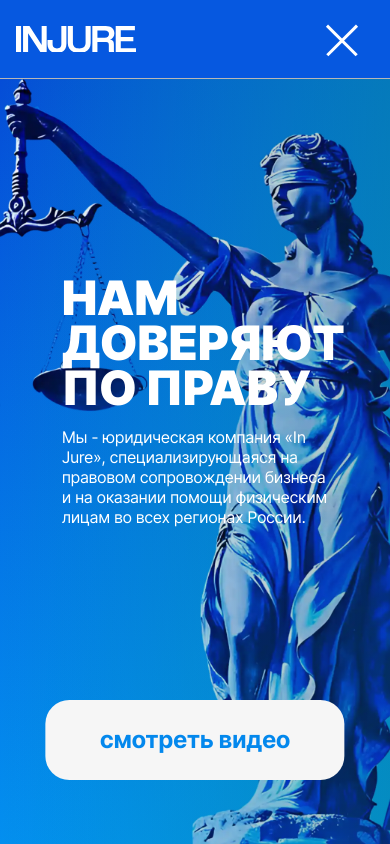
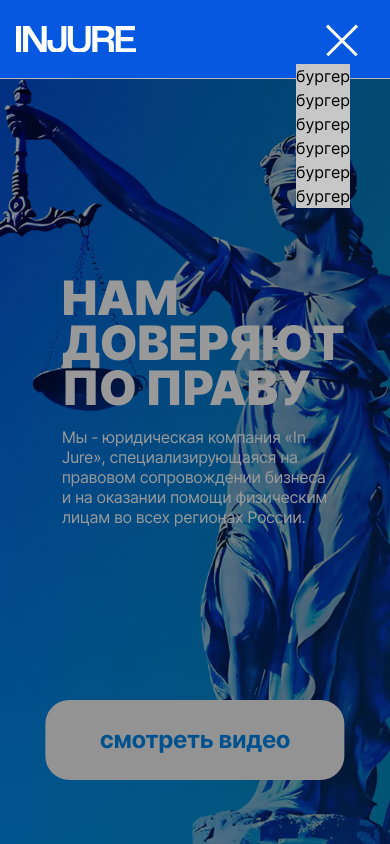
Before and after one commit to RomanTolkachev/injure, a React (Create React App) app: page / in a window 390 px wide. Both pictures are taken after a click on the button 350 px from the left and 39 px from the top of the page. Shown: the top 844 px of the page. Built offline with nearby package versions, Linux system fonts and the light colour scheme.

Commit message:
before layout changes

```diff
--- a/public/index.html
+++ b/public/index.html
@@ -13,5 +13,6 @@
   <body>
     <noscript>You need to enable JavaScript to run this app.</noscript>
     <div id="root"></div>
+    <div id="portal"></div>
   </body>
 </html>
--- a/src/App.tsx
+++ b/src/App.tsx
@@ -1,30 +1,28 @@
 import React from "react";
-import {Route, Routes} from "react-router-dom";
-import {Layout} from "./components/Layout";
-import {Hero} from "./pages/Hero";
-import {About} from "./pages/About";
-import {Services} from "./pages/Services";
-import {Team} from "./pages/Team";
-import {Portfolio} from "./pages/Portfolio";
-import {Contacts} from "./pages/Contacts";
-
+import { Route, Routes } from "react-router-dom";
+import { Layout } from "./components/Layout";
+import { Hero } from "./pages/Hero";
+import { About } from "./pages/About";
+import { Services } from "./pages/Services";
+import { Team } from "./pages/Team";
+import { Portfolio } from "./pages/Portfolio";
+import { Contacts } from "./pages/Contacts";
 
 function App(): React.JSX.Element {
-
   return (
-      <div className='font-Inter flex flex-col min-h-svh max-w-[100vw]'>
-          <Routes>
-              <Route path="/" element={<Layout />}>
-                  <Route path='/' element={<Hero />}></Route>
-                  <Route path='/about' element={<About />}></Route>
-                  <Route path='/services' element={<Services />}></Route>
-                  <Route path='/team' element={<Team />}></Route>
-                  <Route path='/portfolio' element={<Portfolio />}></Route>
-                  <Route path='/contacts' element={<Contacts />}></Route>
-              </Route>
-          </Routes>
-      </div>
-  )
+    <div className="flex min-h-svh max-w-[100vw] flex-col font-Inter">
+      <Routes>
+        <Route path="/" element={<Layout />}>
+          <Route path="/" element={<Hero />}></Route>
+          <Route path="/about" element={<About />}></Route>
+          <Route path="/services" element={<Services />}></Route>
+          <Route path="/team" element={<Team />}></Route>
+          <Route path="/portfolio" element={<Portfolio />}></Route>
+          <Route path="/contacts" element={<Contacts />}></Route>
+        </Route>
+      </Routes>
+    </div>
+  );
 }
 
 export default App;
--- /dev/null
+++ b/src/components/Header/Burger.tsx
@@ -0,0 +1,53 @@
+import React, { FunctionComponent } from "react";
+import { motion, AnimatePresence } from "framer-motion";
+
+interface IBurgerProps {
+  burgerOpen: boolean;
+}
+
+const motionVariants = {
+  hidden: {
+    scale: 0,
+    transition: {
+      duration: 0.4,
+    },
+  },
+  visible: {
+    scale: 1,
+    transition: {
+      duration: 0.1,
+    },
+  },
+};
+
+export const Burger: FunctionComponent<IBurgerProps> = ({ burgerOpen }) => {
+  return (
+    <AnimatePresence>
+      {burgerOpen && (
+        <motion.div
+          key="burger"
+          initial={{ scale: 0 }}
+          transition={{ duration: 0.1 }}
+          animate={{ scale: 1, type: "spring" }}
+          style={{ originX: 1, originY: 0 }}
+          exit={{
+            scale: 0,
+            transition: {
+              duration: 0.1,
+            },
+          }}
+          className="absolute right-10 top-16 bg-my-deep-light duration-500"
+        >
+          <ul>
+            <li>бургер</li>
+            <li>бургер</li>
+            <li>бургер</li>
+            <li>бургер</li>
+            <li>бургер</li>
+            <li>бургер</li>
+          </ul>
+        </motion.div>
+      )}
+    </AnimatePresence>
+  );
+};
--- a/src/components/Header/Header.tsx
+++ b/src/components/Header/Header.tsx
@@ -1,9 +1,17 @@
-import React, { FunctionComponent } from "react";
+import React, {
+  FunctionComponent,
+  ReactNode,
+  useEffect,
+  useState,
+} from "react";
 import { IMenuItem } from "../../services/utils/types";
 import { NavMenuWide } from "./NavMenuWide";
 import { ButtonHeroOrder } from "../buttons/ButtonHeroOrder";
 import { Logo } from "./Logo";
 import { BurgerButton } from "../buttons/BurgerButton";
+import { createPortal } from "react-dom";
+import { Burger } from "./Burger";
+import { Overlay } from "../utils/Overlay";
 
 const menuList: Array<IMenuItem> = [
   { path: "/", text: "главная" },
@@ -15,6 +23,12 @@ const menuList: Array<IMenuItem> = [
 ];
 
 export const Header: FunctionComponent = () => {
+  const [burgerOpen, setBurgerOpen] = useState<boolean>(false);
+  const [domReady, setDomReady] = React.useState(false);
+  React.useEffect(() => {
+    setDomReady(true);
+  }, []);
+
   return (
     <header className="fixed z-10 h-[79px] w-full border-b border-my-gray-medium bg-my-main-blue p-1.5 max-sm:px-4">
       <div className="container flex h-full items-center justify-between gap-9">
@@ -23,7 +37,14 @@ export const Header: FunctionComponent = () => {
         <ButtonHeroOrder telephone="123-456-7890">
           оставить заявку
         </ButtonHeroOrder>
-        <BurgerButton />
+        <div>{burgerOpen}</div>
+        <BurgerButton burgerOpen={burgerOpen} setBurgerOpen={setBurgerOpen} />
+        <Burger burgerOpen={burgerOpen} />
+        {domReady &&
+          createPortal(
+            <Overlay visible={burgerOpen} />,
+            document.getElementById("portal") as HTMLElement,
+          )}
       </div>
     </header>
   );
--- a/src/components/Header/NavMenuWide.tsx
+++ b/src/components/Header/NavMenuWide.tsx
@@ -9,9 +9,9 @@ export const NavMenuWide: FunctionComponent<{ menuList: Array<IMenuItem> }> = ({
   return (
     <nav className="hidden max-w-[600px] shrink grow gap-10 lg:block">
       <ul className="flex gap-6 text-header-nav font-semibold capitalize text-my-white xl:text-lg">
-        {menuList.map((item) => {
+        {menuList.map((item, key) => {
           return (
-            <li>
+            <li key={key}>
               <NavLink to={item.path}>
                 <ButtonHeader children={item.text} />
               </NavLink>
--- a/src/components/buttons/BurgerButton.tsx
+++ b/src/components/buttons/BurgerButton.tsx
@@ -1,23 +1,44 @@
-import { FunctionComponent } from "react";
+import {
+  Dispatch,
+  FunctionComponent,
+  MouseEventHandler,
+  SetStateAction,
+  useCallback,
+} from "react";
 
-export const BurgerButton: FunctionComponent = () => {
+interface IBurgerButtonProps {
+  setBurgerOpen: Dispatch<SetStateAction<boolean>>;
+  burgerOpen: boolean;
+}
+
+export const BurgerButton: FunctionComponent<IBurgerButtonProps> = ({
+  setBurgerOpen,
+  burgerOpen,
+}) => {
+  const handleToggleBurger: MouseEventHandler<HTMLButtonElement> =
+    useCallback(() => {
+      return setBurgerOpen(!burgerOpen);
+    }, [burgerOpen, setBurgerOpen]);
   return (
-    <button className="overflow-hidden h-[79px] lg:hidden fixed top-0 right-0 z-[3] p-[10px] w-[79px] text-center">
+    <button
+      className="fixed right-0 top-0 z-[3] h-[79px] w-[79px] overflow-hidden p-[10px] text-center lg:hidden"
+      onClick={handleToggleBurger}
+    >
       <span
-        style={{ transform: "translateX(90px)" }}
-        className="duration-500 w-[42px] h-[2.5px] top-[25px] left-[10px] bg-white absolute"
+        style={burgerOpen ? { opacity: 0 } : undefined}
+        className="absolute left-[10px] top-[25px] h-[2.5px] w-[42px] bg-white duration-500"
       ></span>
       <span
-        style={{ transform: "rotate(45deg)" }}
-        className="duration-500 w-[42px] h-[2.5px] top-[39px] left-[10px] bg-white absolute"
+        style={burgerOpen ? { transform: "rotate(45deg)" } : undefined}
+        className="absolute left-[10px] top-[39px] h-[2.5px] w-[42px] bg-white duration-500"
       ></span>
       <span
-        style={{ transform: "rotate(-45deg)" }}
-        className="duration-500 w-[42px] h-[2.5px] top-[39px] left-[10px] bg-white absolute"
+        style={burgerOpen ? { transform: "rotate(-45deg)" } : undefined}
+        className="absolute left-[10px] top-[39px] h-[2.5px] w-[42px] bg-white duration-500"
       ></span>
       <span
-        style={{ transform: "translateX(-90px)" }}
-        className="duration-500 w-[42px] h-[2.5px] top-[25px] left-[10px] bg-white absolute translate-y-[28px]"
+        style={burgerOpen ? { opacity: 0 } : undefined}
+        className="absolute left-[10px] top-[53px] h-[2.5px] w-[42px] bg-white duration-500"
       ></span>
     </button>
   );
--- /dev/null
+++ b/src/components/utils/Overlay.tsx
@@ -0,0 +1,26 @@
+import React, { FunctionComponent } from "react";
+import { AnimatePresence, motion } from "framer-motion";
+
+interface IInterfaceProps {
+  visible?: boolean;
+}
+
+export const Overlay: FunctionComponent<IInterfaceProps> = ({ visible }) => {
+  return (
+    <AnimatePresence>
+      {visible && (
+        <motion.div
+          className="fixed top-0 z-[5] h-svh w-screen bg-black opacity-40"
+          key="modal"
+          initial={{ opacity: 0 }}
+          transition={{ duration: 0.1 }}
+          animate={{ opacity: 0.4 }}
+          exit={{
+            opacity: 0,
+            transition: { duration: 0.5 },
+          }}
+        />
+      )}
+    </AnimatePresence>
+  );
+};
```
Also changed, not shown: package.json (+4 -3 lines), src/pages/Hero.tsx (+8 -1 lines), 1 other file (tests, documents, lock files or other folders).
